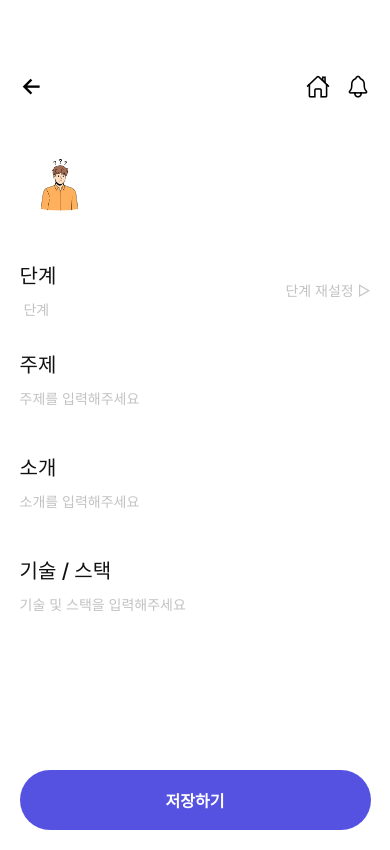
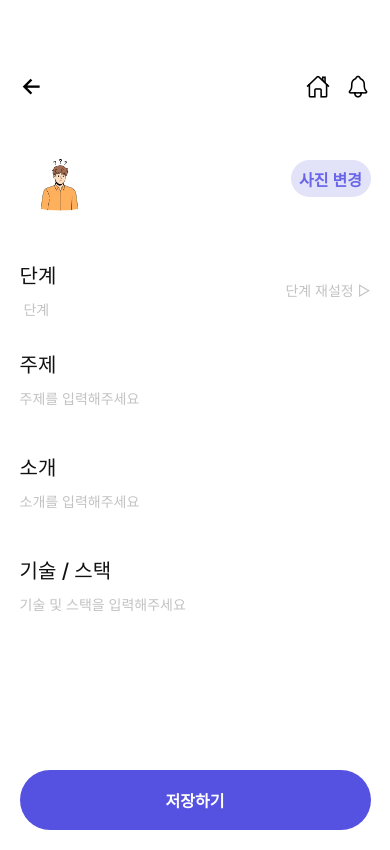
Before and after one commit to CookiePawn/MBPJ, a React Native app: screen /StartUpEdit in a window 390 px wide. Built offline with nearby package versions, Linux system fonts and the light colour scheme; no server answers; the database is empty.

Commit message:
UPDATE
1. 스타트업 수정 페이지 프로필 사진 변경 추가
2. DB 버그 약간 수정
3. 카테고리 페이지 오타 수정
4. 코드 최적화

```diff
--- a/DB/LoadDB.js
+++ b/DB/LoadDB.js
@@ -299,6 +299,46 @@ export const updateStartUpStep = async (num, step) => {
 
 
 
+//스타트업 프로필 사진 업로드
+export const updateStartUpImage = async (uri, id) => {
+    const response = await fetch(uri);
+    const blob = await response.blob();
+
+
+    const metadata = {
+        contentType: 'image/jpeg',
+    };
+
+    // Firebase Storage의 참조를 만듭니다. 여기서 `ref`는 import한 함수를 사용합니다.
+    const storageRef = ref(storage, `/startupProfile/${id}`);
+    const uploadTask = uploadBytesResumable(storageRef, blob, metadata);
+
+
+    uploadTask.on(
+        "state_changed",
+        (snapshot) => {
+            // 진행 상태를 추적할 수 있음 (옵션)
+        },
+        (error) => {
+            // 업로드 중 오류 처리
+            console.log(error);
+            alert('업로드 중 오류가 발생했습니다.');
+        },
+        () => {
+            // 성공적으로 업로드된 경우 다운로드 URL을 가져옵니다.
+            getDownloadURL(uploadTask.snapshot.ref).then((downloadURL) => {
+                console.log('다운로드 URL:', downloadURL);
+                // 다운로드 URL을 이용한 후속 작업...
+            }).catch((error) => {
+                // 에러 처리
+                console.error("다운로드 URL을 가져오는 중 오류 발생:", error);
+            });
+        }
+    );
+}
+
+
+
 
 
 
--- a/components/Info-StartUp-edit/Stat.js
+++ b/components/Info-StartUp-edit/Stat.js
@@ -8,7 +8,10 @@ import {
     TouchableOpacity,
 } from 'react-native'
 
+
 import Icon from 'react-native-vector-icons/Ionicons'
+
+import { useIsFocused } from '@react-navigation/native'
 
 import { useState, useEffect } from 'react'
 
@@ -114,6 +117,8 @@ export const Stat1 = (props) => {
 
     const [admin, setAdmin] = useState([]);
 
+    const isFocused = useIsFocused();
+
 
 
     useEffect(() => {
@@ -141,7 +146,7 @@ export const Stat1 = (props) => {
         fetchStartUpImage()
         fetchStartups()
         fetchMember()
-    }, [])
+    }, [isFocused])
 
 
 
@@ -273,6 +278,8 @@ const styles = StyleSheet.create({
         width: 70,
         height: 70,
         borderRadius: 100,
+        marginLeft: 10,
+        marginRight: 10,
     },
     startupName: {
         fontSize: 20,
--- a/package.json
+++ b/package.json
@@ -21,6 +21,8 @@
     "expo": "~48.0.18",
     "expo-firebase": "^0.0.0-alpha.0",
     "expo-image": "~1.0.2",
+    "expo-image-crop": "^1.0.4",
+    "expo-image-manipulator": "~11.1.1",
     "expo-image-picker": "~14.1.1",
     "expo-location": "~15.1.1",
     "expo-status-bar": "~1.4.4",
--- a/screens/Category.js
+++ b/screens/Category.js
@@ -239,7 +239,7 @@ const Category = (props) => {
                                     email: email,
                                     image: image,
                                 }}
-                                category="주변 개입/기업 보기"
+                                category="주변 개인/기업 보기"
                                 image={require('../assets/category-maps.jpg')}
                                 screen='Map'
                             />
--- a/screens/Info-StartUp-edit.js
+++ b/screens/Info-StartUp-edit.js
@@ -12,11 +12,15 @@ import React, { useState, useEffect } from 'react'
 import { useIsFocused } from '@react-navigation/native';
 
 
+import * as ImagePicker from 'expo-image-picker';
+import { manipulateAsync } from 'expo-image-manipulator';
+
 //db 로드
 import {
     loadStartUpImages,
     loadStartUpSelect,
     updateStartUpProject,
+    updateStartUpImage,
 } from '../DB/LoadDB'
 
 
@@ -39,6 +43,8 @@ const StartUpEdit = (props) => {
     const [eInfo, setEInfo] = useState('')
     const [eIntroduce, setEIntroduce] = useState('')
     const [eStack, setEStack] = useState('')
+
+    const [profileImg, setProfileImg] = useState(null)
 
 
     //db
@@ -75,11 +81,56 @@ const StartUpEdit = (props) => {
     const [foundImage, setFoundImage] = useState(null);
 
     useEffect(() => {
-        if (user.perID && imageUrl.length > 0) {
-            const matchImage = imageUrl.find(item => item.name === user.perID);
+        if (user.name && imageUrl.length > 0) {
+            const matchImage = imageUrl.find(item => item.name === user.name);
             setFoundImage(matchImage);
         }
     }, [user, imageUrl]);
+
+
+
+
+    const requestGalleryPermission = async () => {
+        const { status } = await ImagePicker.requestMediaLibraryPermissionsAsync();
+        if (status !== 'granted') {
+            alert('갤러리 접근 권한이 필요합니다!');
+            return false;
+        }
+        return true;
+    };
+
+
+    const pickImage = async () => {
+        // 갤러리 접근 권한 요청
+        const hasPermission = await requestGalleryPermission();
+        if (!hasPermission) return;
+
+        // 이미지 선택기를 여는 부분
+        let result = await ImagePicker.launchImageLibraryAsync({
+            mediaTypes: ImagePicker.MediaTypeOptions.Images,
+            allowsEditing: true,
+            aspect: [4, 3],
+            quality: 1,
+        });
+
+        if (!result.canceled) {
+            // 이미지를 리사이징하고 원하는 크기로 압축
+            const resizedImage = await manipulateAsync(
+                result.assets[0].uri, // result.assets[0].uri 대신 result.uri 사용
+                [{ resize: { width: 500 } }], // 원하는 크기로 조정
+                { compress: 0.5 } // 이미지 압축률 조절 (0.5는 50% 압축)
+            );
+
+            // 선택한 이미지를 Firebase Storage에 업로드하는 함수 호출
+            updateStartUpImage(resizedImage.uri, user.name);
+            setProfileImg(resizedImage.uri);
+        }
+    };
+
+
+
+
+
 
 
 
@@ -118,13 +169,30 @@ const StartUpEdit = (props) => {
                 </TouchableOpacity>
             </View>
             <View style={styles.profileView}>
-                <Image
-                    style={styles.profileImage}
-                    source={foundImage ? { uri: foundImage.url } : require('../assets/start-solo.png')}
-                />
+                {
+                    // profileImg가 null이 아니면 바로 profileImg를 사용하고,
+                    // 그렇지 않을 경우 기존의 imageUrl 배열을 순회합니다.
+                    profileImg ? (
+                        <Image
+                            style={styles.profileImage}
+                            source={{ uri: profileImg }}
+                        />
+                    ) : (
+                        <Image
+                            style={styles.profileImage}
+                            source={foundImage ? { uri: foundImage.url } : require('../assets/start-solo.png')}
+                        />
+                    )
+                }
                 <View style={styles.profileInfoView}>
                     <Text style={styles.nameText}>{user.name}</Text>
                 </View>
+                <TouchableOpacity
+                    style={styles.imageBtn}
+                    onPress={pickImage}
+                >
+                    <Text style={styles.imageBtnText}>사진 변경</Text>
+                </TouchableOpacity>
             </View>
             <ScrollView style={styles.inforView}>
                 <View style={{ flex: 1 }}>
@@ -259,6 +327,20 @@ const styles = StyleSheet.create({
         flex: 1,
         justifyContent: 'center',
     },
+    imageBtn: {
+        width: 80,
+        height: 37,
+        backgroundColor: '#E2E2F9',
+        borderRadius: 30,
+        marginTop: 30,
+        alignItems: 'center',
+        justifyContent: 'center',
+    },
+    imageBtnText: {
+        color: '#6866E7',
+        fontSize: 16,
+        fontWeight: 600,
+    },
     nameText: {
         fontSize: 20,
         fontWeight: 'bold',
--- a/screens/Info-StartUp.js
+++ b/screens/Info-StartUp.js
@@ -3,7 +3,6 @@ import {
     Text,
     Image,
     TouchableOpacity,
-    Linking,
     ScrollView,
     StyleSheet,
 } from 'react-native'
@@ -104,6 +103,7 @@ const StartUpInfo = (props) => {
             const matchImage = imageUrl.find(item => item.name === startup.name);
             setFoundImage(matchImage);
         }
+
     }, [imageUrl]);
 
 
@@ -114,6 +114,7 @@ const StartUpInfo = (props) => {
                 const adminMember = member.find(memberInfo => memberInfo.admin === 1);
                 if (adminMember) {
                     setAdmin(adminMember.perID);
+
                 }
             }
         };
@@ -197,7 +198,7 @@ const StartUpInfo = (props) => {
                     <View style={styles.imageView}>
                         <Image
                             style={styles.profileImage}
-                            source={foundImage ? { uri: foundImage.url } : require('../assets/category-it.jpg')}
+                            source={foundImage ? { uri: foundImage.url } : require('../assets/start-solo.png')}
                         />
                     </View>
                     <TouchableOpacity
@@ -288,7 +289,7 @@ const StartUpInfo = (props) => {
                     </TouchableOpacity>
                 </View>
             )}
-            {admin == num && (
+            {(num !== null && admin == num) && (
                 <View style={styles.btnView}>
                     <TouchableOpacity
                         style={[styles.chatBtn, { width: '100%' }]}
--- a/screens/MyProfile.js
+++ b/screens/MyProfile.js
@@ -13,6 +13,8 @@ import { useIsFocused } from '@react-navigation/native';
 
 
 import * as ImagePicker from 'expo-image-picker';
+import { manipulateAsync } from 'expo-image-manipulator';
+
 
 
 //db 로드
@@ -75,6 +77,7 @@ const MyProfile = (props) => {
     };
 
 
+
     const pickImage = async () => {
         // 갤러리 접근 권한 요청
         const hasPermission = await requestGalleryPermission();
@@ -88,12 +91,21 @@ const MyProfile = (props) => {
             quality: 1,
         });
 
-        if (!result.cancelled) {
+        if (!result.canceled) {
+            // 이미지를 리사이징하고 원하는 크기로 압축
+            const resizedImage = await manipulateAsync(
+                result.assets[0].uri, // result.assets[0].uri 대신 result.uri 사용
+                [{ resize: { width: 500 } }], // 원하는 크기로 조정
+                { compress: 0.5 } // 이미지 압축률 조절 (0.5는 50% 압축)
+            );
+
             // 선택한 이미지를 Firebase Storage에 업로드하는 함수 호출
-            updateUserImage(result.assets[0].uri, id);
-            setProfileImg(result.assets[0].uri)
+            updateUserImage(resizedImage.uri, id);
+            setProfileImg(resizedImage.uri);
         }
     };
+
+
 
 
 
--- a/screens/SignUp-Person.js
+++ b/screens/SignUp-Person.js
@@ -11,7 +11,6 @@ import { useState, useEffect } from 'react'
 
 //db 로드
 import { loadUsers, addUser } from '../DB/LoadDB'
-import { add } from 'react-native-reanimated';
 
 
 
--- a/screens/StartupStep.js
+++ b/screens/StartupStep.js
@@ -6,12 +6,7 @@ import {
     StyleSheet,
 } from 'react-native'
 import Icon from 'react-native-vector-icons/Ionicons'
-import React, { useState, useEffect } from 'react'
-import { useIsFocused } from '@react-navigation/native';
 
-
-//db 로드
-import { loadUserImages } from '../DB/LoadDB'
 
 
 
@@ -25,34 +20,6 @@ const StartupStep = (props) => {
     const email = params ? params.email : null;
     const phone = params ? params.phone : null;
     const image = params ? params.image : null;
-
-
-
-
-    //db
-    const [imageUrl, setImageUrl] = useState([]);
-
-
-    const isFocused = useIsFocused();
-
-    useEffect(() => {
-        const fetchImage = async () => {
-            const images = await loadUserImages();
-            setImageUrl(images);
-        };
-
-        fetchImage();
-    }, [isFocused]);
-
-
-    const [foundImage, setFoundImage] = useState(null);
-
-    useEffect(() => {
-        if (imageUrl.length > 0) {
-            const matchImage = imageUrl.find(item => item.name === id);
-            setFoundImage(matchImage);
-        }
-    }, [imageUrl]);
 
 
 
```
Also changed, not shown: 1 other file (tests, documents, lock files or other folders).
